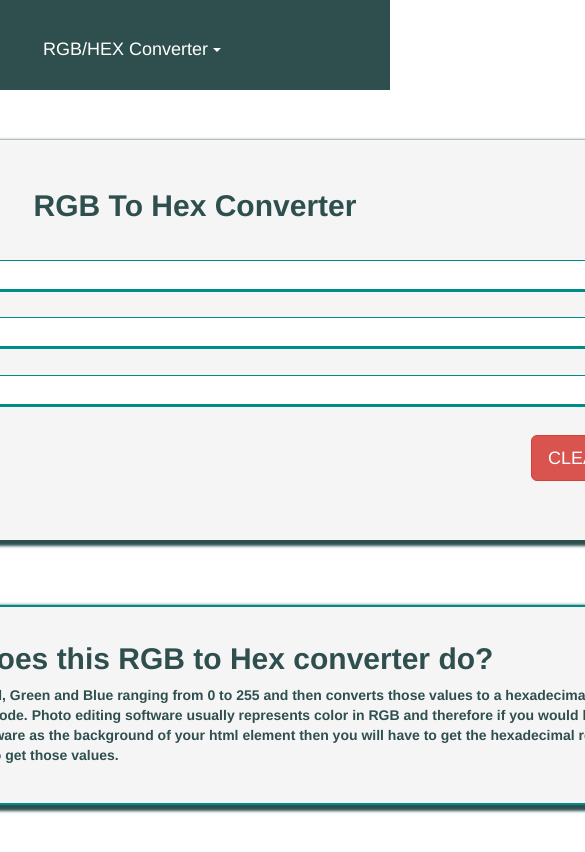
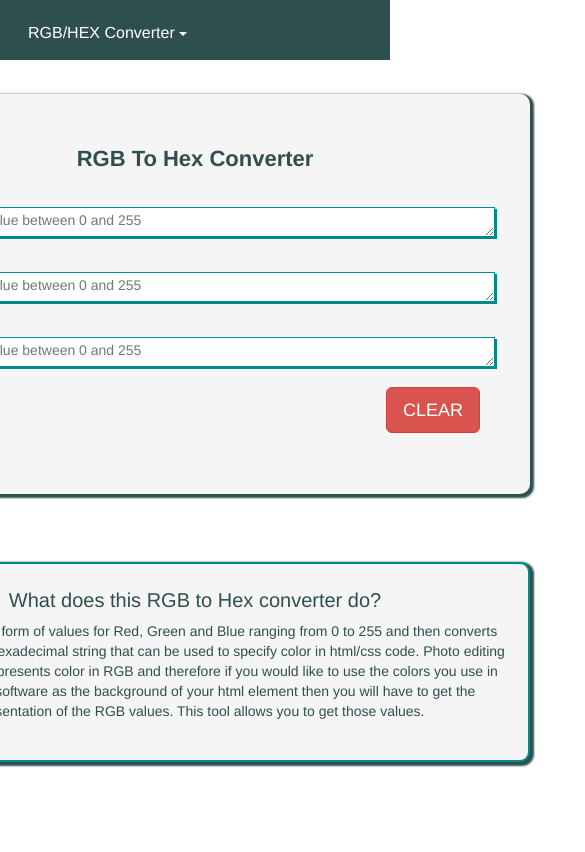
Before and after one commit to pkanwar/rgb-hex-converter, a plain HTML site: page index.html in a window 390 px wide. Shown: the top 852 px of the page, 585 px wide, since content can reach past the window. Drawn offline with nearby package versions, Linux system fonts and the light colour scheme.

Commit message:
changes to make rgb-hex responsive

```diff
--- a/css/rgbToHex.css
+++ b/css/rgbToHex.css
@@ -25,8 +25,17 @@ body {
   justify-content: center;
 }
 
-    /* navbar styling */
-
+@media screen and (max-width: 900px) {
+  .container {
+    margin-top: 80px;
+    width: 734px;
+    height: 750px;
+    display: flex;
+    flex-direction: row;
+    flex-wrap: wrap;
+    justify-content: center;
+  }
+}
 .navbar {
   position: fixed;
   width: 100%;
@@ -38,6 +47,19 @@ body {
   height: 90px;
 }
 
+@media screen and (max-width: 900px) {
+  .navbar {
+    position: fixed;
+    width: 100%;
+    padding: 15px 15px;
+    z-index: 999;
+    background-color: #2F4F4F;
+    font-family: 'Poppins' sans-serif;
+    transition: all 0.3s ease;
+    height: 60px;
+  }
+}
+
 .navbar .max-width {
   display: flex;
   align-items: center;
@@ -45,11 +67,24 @@ body {
   margin-right: 25px;
 }
 
+@media screen and (max-width: 900px) {
+  .navbar .max-width {
+    margin-right: 17px;
+  }
+}
+
 #menu1 {
   background-color: #2F4F4F;
   font-size: 18px;
   border: 0px;
   float: right;
+}
+
+@media screen and (max-width: 900px) {
+  #menu1 {
+    font-size: 16px;
+    border: 0px;
+  }
 }
 
 .home {
@@ -65,9 +100,31 @@ body {
   box-shadow: 3px 3px 3px 3px #2F4F4F;
 }
 
+@media screen and (max-width: 900px) {
+  .home {
+    position: relative;
+    margin-top: 14px;
+    display: flex;
+    flex-direction: column;
+    justify-content: center;
+    width: 670px;
+    height: 400px;
+    background-color: #F5F5F5;
+    border-radius: 10px;
+    box-shadow: 2px 2px 2px 2px #2F4F4F;
+  }
+}
+
 .button {
   margin: 30px 300px 10px 60px;
   width: 870px;
+}
+
+@media screen and (max-width: 900px) {
+  .button {
+    margin: 20px 200px 8px 40px;
+    width: 580px;
+  }
 }
 
 #clearBtn {
@@ -84,6 +141,15 @@ body {
   margin-top: 0px;
 }
 
+@media screen and (max-width: 900px) {
+  .home .title {
+    font-size: 22px;
+    font-weight: 600;
+    color: #2F4F4F;
+    margin-top: 0px;
+  }
+}
+
 .home textarea {
   border: 0px;
   box-shadow: 2px 2px #008B8B;
@@ -98,13 +164,42 @@ body {
   width: 900px;
 }
 
+@media screen and (max-width: 900px) {
+  .home label {
+    font-size: 14px;
+    font-family: 'Poppins' sans-serif;
+    font-weight: 535;
+    color: #2F4F4F;
+    margin-left: 34px;
+    width: 600px;
+  }
+
+}
+
 #redColorInput {
+  position: relative;
   width: 900px;
   height: 30px;
   border: 1px solid #008B8B;
   color: #2F4F4F;
   font-weight: 700;
   margin: 0 auto;
+  padding-top: 3px;
+  padding-left: 10px;
+}
+
+@media screen and (max-width: 900px) {
+  #redColorInput {
+    position: relative;
+    width: 600px;
+    height: 30px;
+    border: 1px solid #008B8B;
+    color: #2F4F4F;
+    font-weight: 467;
+    margin: 0 auto;
+    padding-top: 2px;
+    padding-left: 8px;
+  }
 }
 
 #redColorInput:focus {
@@ -112,12 +207,35 @@ body {
 }
 
 #greenColorInput {
+  position: relative;
+  margin-top: 5px;
   width: 900px;
   height: 30px;
   border: 1px solid #008B8B;
   color: #2F4F4F;
   font-weight: 700;
   margin: 0 auto;
+  padding-top: 3px;
+  padding-left: 10px;
+}
+
+@media screen and (max-width: 900px) {
+  #greenColorInput {
+    position: relative;
+    margin-top: 5px;
+    width: 600px;
+    height: 30px;
+    border: 1px solid #008B8B;
+    color: #2F4F4F;
+    font-weight: 467;
+    margin: 0 auto;
+    padding-top: 2px;
+    padding-left: 8px;
+  }
+}
+
+#greenLabel {
+  margin-top: 10px;
 }
 
 #greenColorInput:focus {
@@ -131,6 +249,25 @@ body {
   color: #2F4F4F;
   font-weight: 700;
   margin: 0 auto;
+  padding-top: 3px;
+  padding-left: 10px;
+}
+
+@media screen and (max-width: 900px) {
+  #blueColorInput {
+    width: 600px;
+    height: 30px;
+    border: 1px solid #008B8B;
+    color: #2F4F4F;
+    font-weight: 467;
+    margin: 0 auto;
+    padding-top: 2px;
+    padding-left: 8px;
+  }
+}
+
+#blueLabel {
+  margin-top: 10px;
 }
 
 #blueColorInput:focus {
@@ -151,6 +288,22 @@ body {
   display: none;
 }
 
+@media screen and (max-width: 900px) {
+  .outputSection {
+    border: 2px solid black;
+    width: 670px;
+    height: 150px;
+    display: flex;
+    flex-direction: column;
+    justify-content: center;
+    border: 2px solid #008B8B;
+    background-color: #F5F5F5;
+    border-radius: 15px;
+    box-shadow: 2px 2px 2px 2px #2F4F4F;
+    display: none;
+  }
+}
+
 .outputSection .title {
   position: relative;
   text-align: center;
@@ -159,6 +312,18 @@ body {
   font-weight: 800;
   color: #2F4F4F;
   margin-top: 20px;
+}
+
+@media screen and (max-width: 900px) {
+  .outputSection .title {
+    position: relative;
+    text-align: center;
+    font-size: 20px;
+    font-family: 'Poppins' sans-serif;
+    font-weight: 470;
+    color: #2F4F4F;
+    margin-top: 16px;
+  }
 }
 
 .outputBox {
@@ -170,7 +335,13 @@ body {
 #rgbToHexOutput {
   width: 200px;
   height: 60px;
+}
 
+@media screen and (max-width: 900px) {
+  #rgbToHexOutput {
+    width: 135px;
+    height: 60px;
+  }
 }
 
 .hexTitle {
@@ -181,6 +352,16 @@ body {
   color: #2F4F4F;
   margin-right: 20px;
   margin-top: 10px;
+}
+
+@media screen and (max-width: 900px) {
+  .hexTitle {
+    font-size: 17px;
+    font-weight: 467;
+    color: #2F4F4F;
+    margin-right: 14px;
+    margin-top: 8px;
+  }
 }
 
 .rgbHexSection {
@@ -197,6 +378,22 @@ body {
   padding: 15px;
 }
 
+@media screen and (max-width: 900px) {
+  .rgbHexSection {
+    width: 670px;
+    height: 200px;
+    display: flex;
+    flex-direction: column;
+    justify-content: center;
+    border: 2px solid #008B8B;
+    background-color: #F5F5F5;
+    border-radius: 10px;
+    box-shadow: 2px 2px 2px 2px #2F4F4F;
+    display: block;
+    padding: 10px;
+  }
+}
+
 .rgbHexSection p {
   color: #2F4F4F;
   font-weight: 600;
@@ -204,6 +401,17 @@ body {
   flex-direction: column;
   justify-content: center;
   margin-left: 10px;
+}
+
+@media screen and (max-width: 900px) {
+  .rgbHexSection p {
+    color: #2F4F4F;
+    font-weight: 400;
+    display: flex;
+    flex-direction: column;
+    justify-content: center;
+    margin-left: 8px;
+  }
 }
 
 .rgbHexSection .title {
@@ -215,3 +423,15 @@ body {
   color: #2F4F4F;
   margin-top: 20px;
 }
+
+@media screen and (max-width: 900px) {
+  .rgbHexSection .title {
+    position: relative;
+    text-align: center;
+    font-size: 20px;
+    font-family: 'Poppins' sans-serif;
+    font-weight: 534;
+    color: #2F4F4F;
+    margin-top: 15px;
+  }
+}
--- a/index.html
+++ b/index.html
@@ -32,16 +32,16 @@
     <div class="container">
         <section class="home" id="home" >
             <h3 class="title">RGB To Hex Converter</h3>
-            <label for="redColorInput" >RED : </label>
+            <label  for="redColorInput" >RED : </label>
             <textarea id="redColorInput"  type="text" value="" placeholder="please enter value between 0 and 255"  ></textarea>
-            <label for="greenColorInput" >GREEN : </label>
+            <label id='greenLabel' for="greenColorInput" >GREEN : </label>
             <textarea id="greenColorInput"  type="text" value="" placeholder="please enter value between 0 and 255"  ></textarea>
-            <label for="blueColorInput" >BLUE : </label>
+            <label id='blueLabel' for="blueColorInput" >BLUE : </label>
             <textarea id="blueColorInput"  type="text" value="" placeholder="please enter value between 0 and 255"  ></textarea>
 
             <div class="button">
                 <input id="rgbToHexButton" type="button" value="Convert" class="btn btn-success btn-lg" />
-                <input id="clearBtn" type="button" value="CLEAR" class="btn btn-danger btn-lg"  />
+                <input id="clearBtn" type="button" value="CLEAR" class="btn btn-danger btn-lg" />
             </div>
 
         </section>
--- a/js/rgb-hex.js
+++ b/js/rgb-hex.js
@@ -8,6 +8,7 @@ const outputSection = document.querySelector('.outputSection');
 const hexSection = document.querySelector('.hexTitle');
 const container = document.querySelector('.container');
 
+
 function componentToHex(c) {
     const hex = c.toString(16);
     return hex.length == 1 ? `0${hex}` : hex;
@@ -17,7 +18,7 @@ function rgbToHexConvert(r, g, b) {
     return `#${componentToHex(r)}${componentToHex(g)}${componentToHex(b)}`;
 }
 
-function getRGBValue(hex){
+function getRGBValue(hex) {
     // eslint-disable-next-line radix
     const rgb = parseInt(hex, 16);
     return rgb;
@@ -27,7 +28,7 @@ rgbToHex.addEventListener('click', () => {
     if (redInput.value.length === 0 || greenInput.value.length === 0 || blueInput.value.length === 0) {
         // eslint-disable-next-line no-alert
         alert('please enter red, blue, green values');
-    }
+    } else {
         // eslint-disable-next-line radix
         const redValue = parseInt(redInput.value);
         // eslint-disable-next-line radix
@@ -51,19 +52,20 @@ rgbToHex.addEventListener('click', () => {
         ) {
             // eslint-disable-next-line no-alert
             alert('please enter value between 0 and 255');
-    }
-
+        } else {
+            let containerHeight = container.offsetHeight;
+            let containerWidth = container.offsetHeight;
+            containerHeight += 150;
             const color = rgbToHexConvert(redValue, greenValue, blueValue);
             // eslint-disable-next-line no-console
             console.log(color);
             output.style.backgroundColor = color;
             output.style.border = '2px solid black';
             outputSection.style.display = 'block';
+            hexSection.innerHTML = color;
             container.style.height = '900px';
-    hexSection.innerHTML = color;
-
-    console.log("getRGBValue : " + getRGBValue('21'));
-
+        }
+    }
 });
 
 clearBtn.addEventListener('click', () => {
@@ -72,5 +74,6 @@ clearBtn.addEventListener('click', () => {
     blueInput.value = '';
     output.value = '';
     outputSection.style.display = 'none';
+    let containerWidth = container.offsetHeight;
     container.style.height = '750px';
 });
```
Lines whose indentation alone changed are shown as unchanged.
